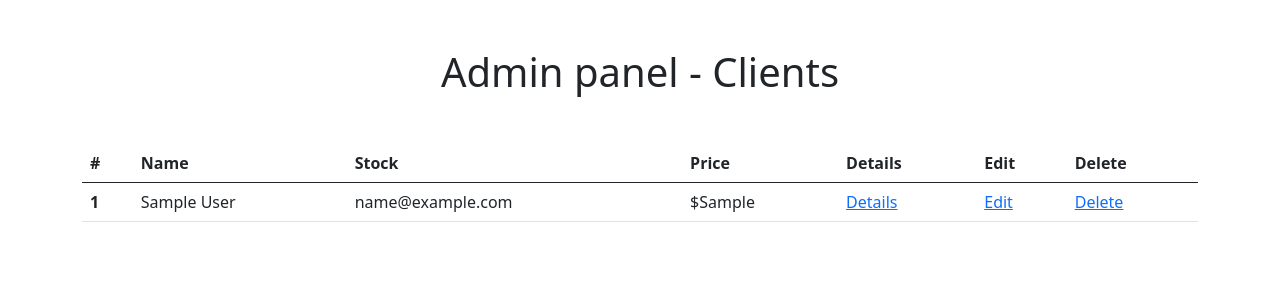
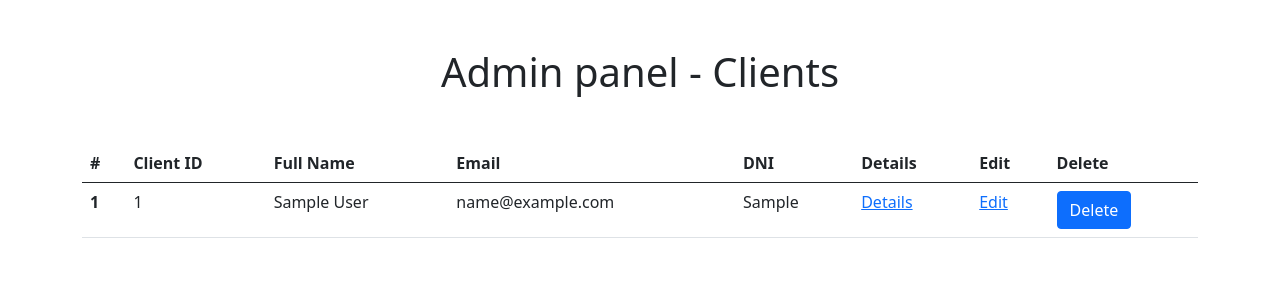
Before and after one commit to Boniich/ecommerce-igniter, a CodeIgniter app: page /ecommerceIgniter/index.php/admin_panel_client/index in a window 1280 px wide. Shown: the top 300 px of the page. Run offline with CodeIgniter, Linux system fonts and the light colour scheme; tables that the repository leaves empty or names only in its code hold one stand-in row (values such as "Sample post").

Commit message:
feat: make possible delete a client

```diff
--- a/application/controllers/admin_panel_client.php
+++ b/application/controllers/admin_panel_client.php
@@ -16,5 +16,12 @@ class Admin_panel_client extends CI_Controller
         $this->load->view('head/head', $data);
         $this->load->view('admin_panel/clients/admin_clients_index');
         $this->load->view('admin_panel/clients/show_clients_table');
+        $this->load->view('admin_panel/clients/modals/delete_client_modal');
+    }
+
+    public function delete_client($id)
+    {
+        $this->admin_client_model->delete_client($id);
+        redirect('admin_panel/clients');
     }
 }
--- a/application/models/Admin_client_model.php
+++ b/application/models/Admin_client_model.php
@@ -17,4 +17,10 @@ class Admin_client_model extends CI_Model
 
         return $result;
     }
+
+    public function delete_client($id)
+    {
+        $this->db->where('id', $id);
+        $this->db->delete($this->_table);
+    }
 }
--- a/application/views/admin_panel/clients/show_clients_table.php
+++ b/application/views/admin_panel/clients/show_clients_table.php
@@ -9,24 +9,28 @@ defined('BASEPATH') or exit('No direct script access allowed');
         <thead>
             <tr>
                 <th scope="col">#</th>
-                <th scope="col">Name</th>
-                <th scope="col">Stock</th>
-                <th scope="col">Price</th>
+                <th scope="col">Client ID</th>
+                <th scope="col">Full Name</th>
+                <th scope="col">Email</th>
+                <th scope="col">DNI</th>
                 <th scope="col">Details</th>
                 <th scope="col">Edit</th>
                 <th scope="col">Delete</th>
             </tr>
         </thead>
         <tbody>
-            <?php foreach ($clients as $client) : ?>
+            <?php foreach ($clients as $key => $client) : ?>
                 <tr>
-                    <th scope="row"><?php echo $client['id']; ?></th>
+                    <th scope="row"><?php echo $key + 1  ?></th>
+                    <td><?php echo $client['id']; ?></td>
                     <td><?php echo $client['full_name']; ?> </td>
                     <td><?php echo $client['email']; ?> </td>
-                    <td>$<?php echo $client['dni']; ?></td>
+                    <td><?php echo $client['dni']; ?></td>
                     <td><a href="">Details</a></td>
                     <td><a href="">Edit</a></td>
-                    <td><a href="">Delete</a></td>
+                    <td><a href="#" type="button" class="btn btn-primary" data-bs-toggle="modal" data-bs-target="#deleteClientModal" data-id="<?php echo $client['id']; ?>">
+                            Delete
+                        </a></td>
                 </tr>
             <?php endforeach; ?>
         </tbody>
```
